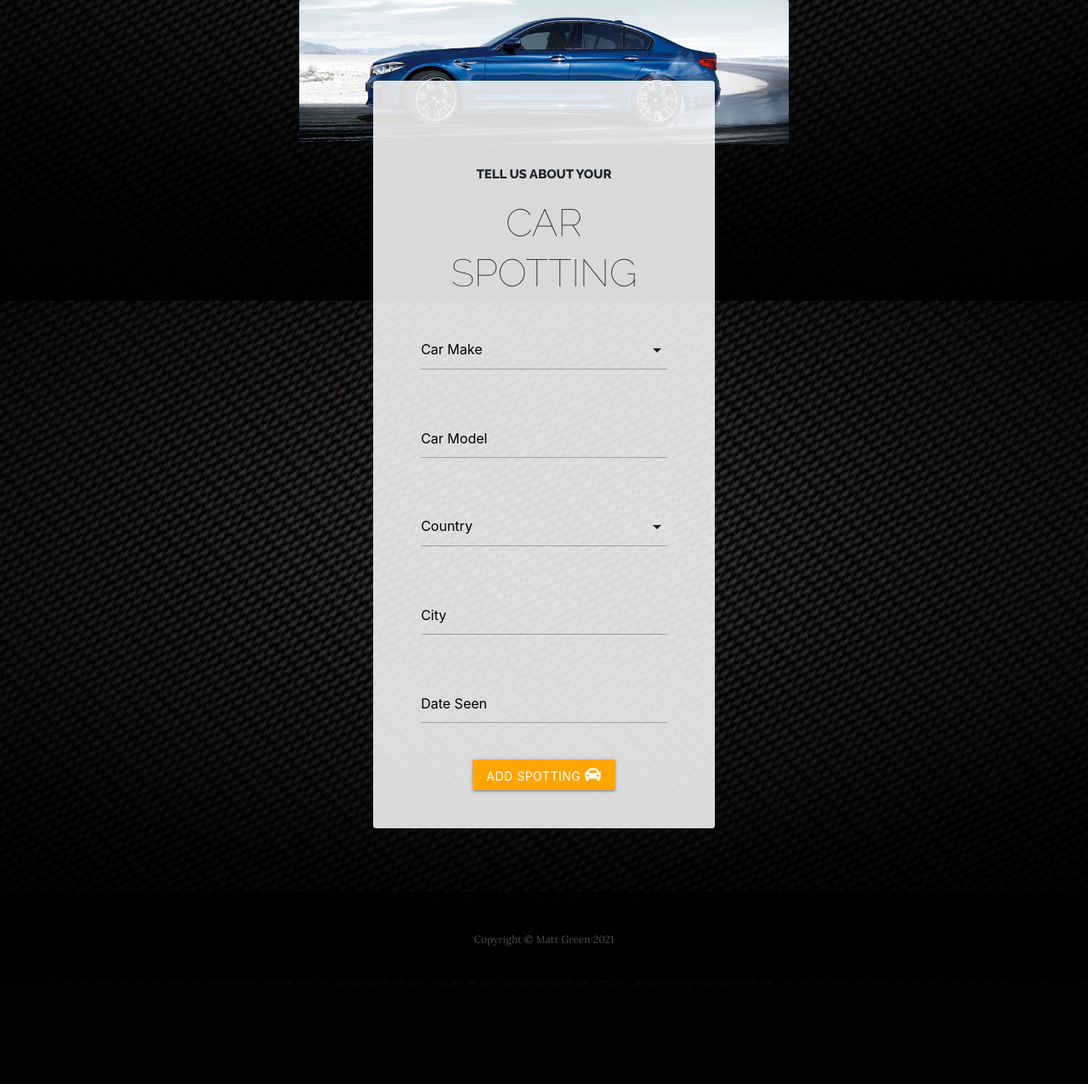
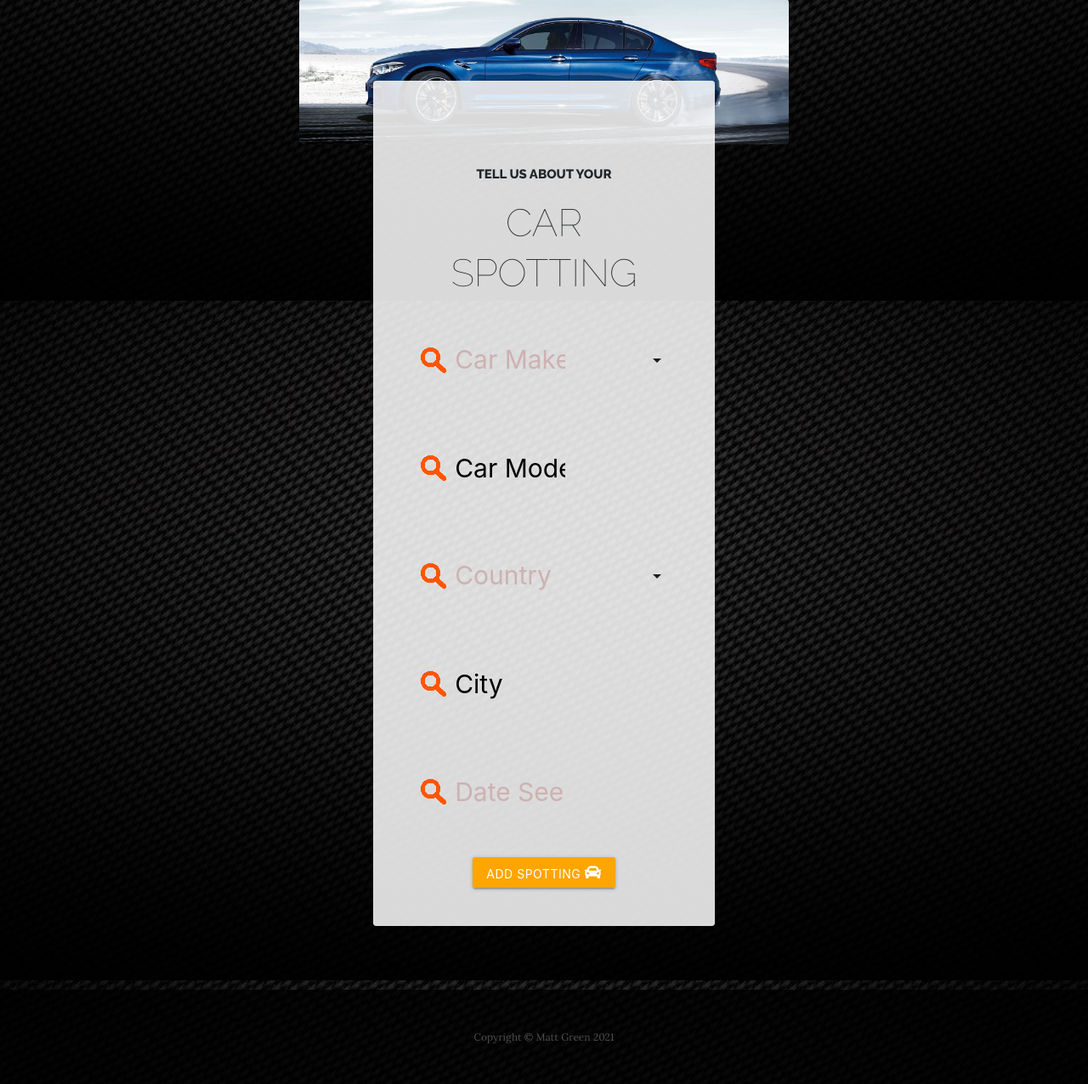
Before and after one commit to mattgreen91/milestone-project-3, a Flask app: page /add in a window 1280 px wide. Shown: the part 446-1722 px from the top of the page at 85% size. Before the commit the page ends 1560 px from the top, so only its background shows below. Run offline with Flask 2, Linux system fonts and the light colour scheme; data that the repository does not hold is empty; some libraries are stand-ins or nearby versions.

Commit message:
created search bar

```diff
--- a/static/css/style.css
+++ b/static/css/style.css
@@ -200,6 +200,28 @@ h6 a:hover {
     text-decoration: none;
 }
 
+/* search box styling */
+
+input:not([type]),
+input[type=text]:not(.browser-default),
+input[type=search]:not(.browser-default) {
+    width: 130px;
+    font-size: 30px;
+    border-bottom: none;
+    color: rgb(206, 177, 177);
+    background-color: rgba(rgb(255, 153, 0), green, blue, 0.3);
+    background-image: url("/static/img/searchicon.png");
+    background-position: 0px 20px;
+    background-repeat: no-repeat;
+    padding: 12px 20px 12px 40px;
+    -webkit-transition: width 0.4s ease-in-out;
+    transition: width 0.4s ease-in-out;
+  }
+
+  input[type=text]:focus {
+    width: 100%;
+  }
+
 /* centre divs */
 
 .centre {
--- a/templates/index.html
+++ b/templates/index.html
@@ -6,8 +6,12 @@
   </h2>
 </div>
 <section class="page-section cta">
+
   {% for post in posts %}
   <div class="container">
+    <div class="row">
+      <input type="text" name="search">
+    </div>
     <div class="row">
       <div class="col-xl-9 mx-auto">
         <div class="cta-inner text-center rounded">
```
Also changed, not shown: static/img/about.jpg (deleted), static/img/searchicon.png (added). Lines whose indentation alone changed are shown as unchanged.
